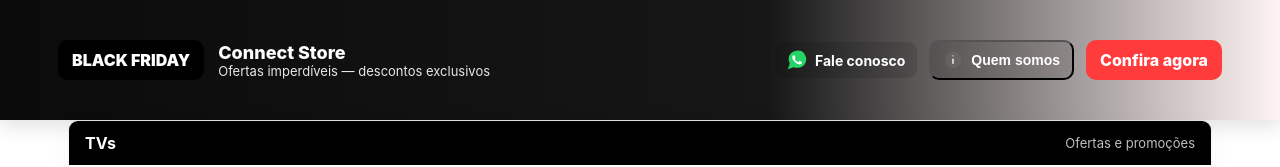
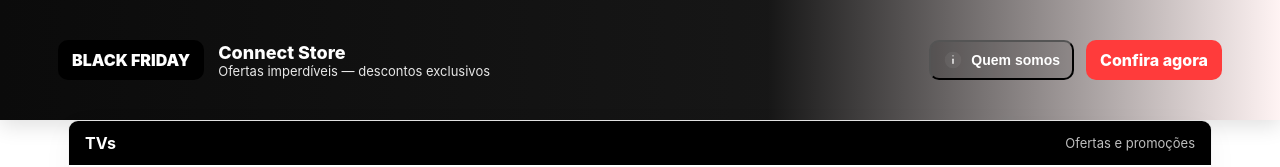
Before and after one commit to AdrianMatheusDev/teste-connect, a website: page index.html in a window 1280 px wide. Shown: the top 167 px of the page. Drawn offline with Linux system fonts and the light colour scheme.

Commit message:
Update index.html

```diff
--- a/index.html
+++ b/index.html
@@ -208,9 +208,9 @@
     #${ID} .badge{ background:#000; color:#fff; padding:10px 14px; border-radius:10px; font-weight:900; white-space:nowrap; }
     #${ID} .store-name{ font-weight:800; font-size:18px; margin:0; color:#fff; }
     #${ID} .store-sub{ font-size:13px; color: rgba(255,255,255,0.9); margin:0; }
-    #${ID} .contact, #${ID} .about-btn { display:flex; align-items:center; gap:8px; background: rgba(0,0,0,0.12); padding:8px 12px; border-radius:10px; color:#fff; text-decoration:none; cursor:pointer; }
-    #${ID} .contact svg, #${ID} .about-btn svg{ width:20px;height:20px; display:block; }
-    #${ID} .contact .txt, #${ID} .about-btn .txt{ font-weight:700; font-size:14px; color:#fff; }
+    #${ID} .about-btn { display:flex; align-items:center; gap:8px; background: rgba(0,0,0,0.12); padding:8px 12px; border-radius:10px; color:#fff; text-decoration:none; cursor:pointer; }
+    #${ID} .about-btn svg{ width:20px;height:20px; display:block; }
+    #${ID} .about-btn .txt{ font-weight:700; font-size:14px; color:#fff; }
     #${ID} .cta{ background: #ff3b3b; color:#fff; padding:10px 14px; border-radius:10px; font-weight:800; text-decoration:none; white-space:nowrap; }
     @media (max-width:720px){
       #${ID} { height:100px !important; }
@@ -257,10 +257,6 @@
           </div>
         </div>
         <div style="display:flex;gap:12px;align-items:center">
-          <a href="https://wa.me/5514999089185" target="_blank" rel="noopener noreferrer" class="contact" aria-label="Fale conosco via WhatsApp">
-            ${whatsappSVG}
-            <span class="txt">Fale conosco</span>
-          </a>
           <button class="about-btn" aria-haspopup="dialog" aria-controls="${MODAL_ID}" title="Quem somos">
             ${infoSVG}
             <span class="txt">Quem somos</span>
```
